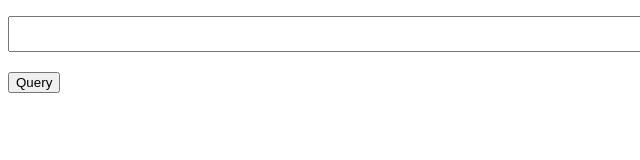
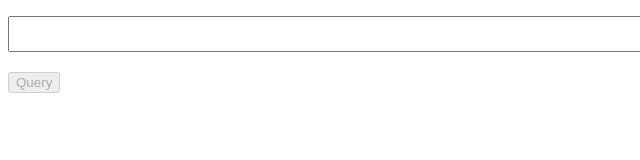
Before and after one commit to remram44/duckshow, a plain HTML site: page index.html in a window 1280 px wide. Shown: the full height of the page, 0-640 px from the left. Drawn offline with Linux system fonts and the light colour scheme.

Commit message:
Disable button until JavaScript is ready

```diff
--- a/index.html
+++ b/index.html
@@ -34,7 +34,7 @@ p.error {
       <form id="query">
         <input type="hidden" name="source" value="read_parquet(['http://localhost:8000/data/year=2024/month=1/file.parquet', 'http://localhost:8000/data/year=2023/month=10/file.parquet', 'http://localhost:8000/data/year=2023/month=12/file.parquet', 'http://localhost:8000/data/year=2023/month=11/file.parquet'], hive_partitioning=1)">
         <p><textarea name="query"></textarea></p>
-        <p><input type="submit" value="Query"></p>
+        <p><input type="submit" value="Query" disabled></p>
       </form>
       <div id="viz"></div>
     </div>
--- a/index.mjs
+++ b/index.mjs
@@ -36,6 +36,7 @@ queryForm.addEventListener('submit', function(e) {
     return queryDB(db, query);
   });
 });
+[].forEach.call(queryForm.querySelectorAll('input[type="submit"]'), (e) => { e.disabled = false; });
 
 function tabulate(results) {
   let table = document.createElement('table');
```
